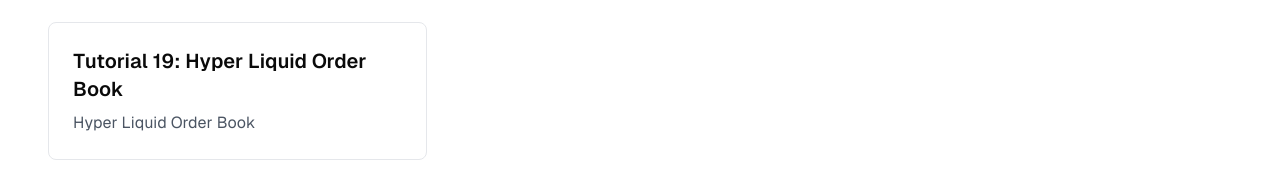
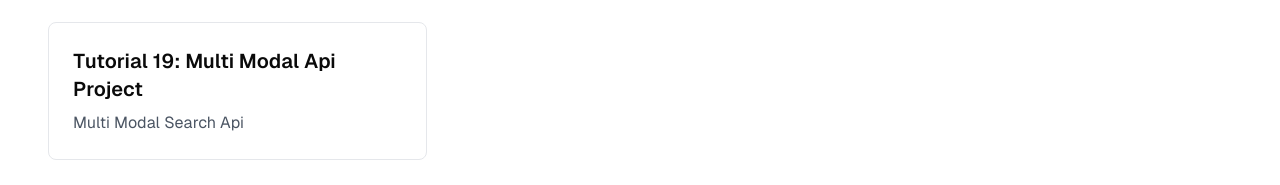
Before and after one commit to PARMESHWARPANWAR/mcex, a Next.js app: page / in a window 1280 px wide. Shown: the part 1070-1255 px from the top of the page. Built offline with nearby package versions, Linux system fonts and the light colour scheme.

Commit message:
Added multi model project flow

```diff
--- a/src/app/page.tsx
+++ b/src/app/page.tsx
@@ -110,9 +110,9 @@
   },
   {
     Tutorial:19,
-    title:'Hyper Liquid Order Book',
-    path:'/hyper-liquid',
-    description:'Hyper Liquid Order Book'
+    title:'Multi Modal Api Project',
+    path:'/multimodal-api',
+    description:'Multi Modal Search Api'
   },
 ];
 
```
